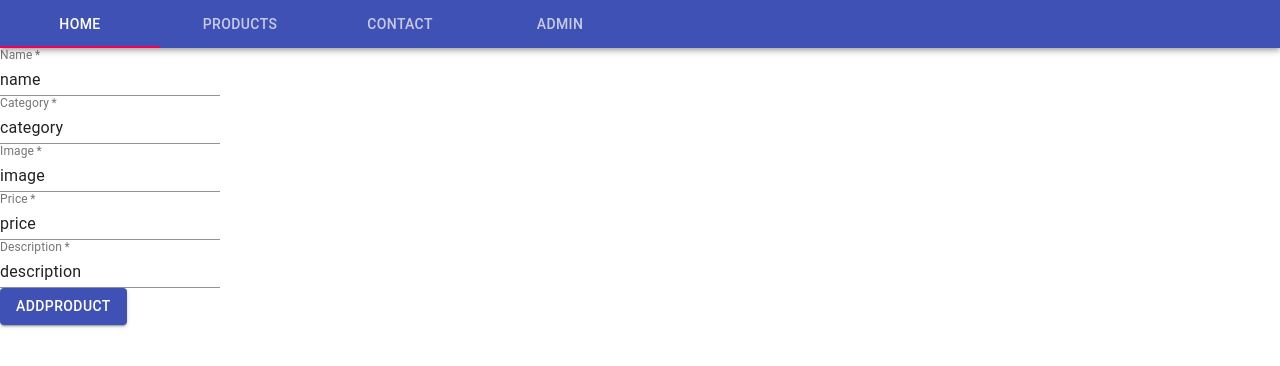
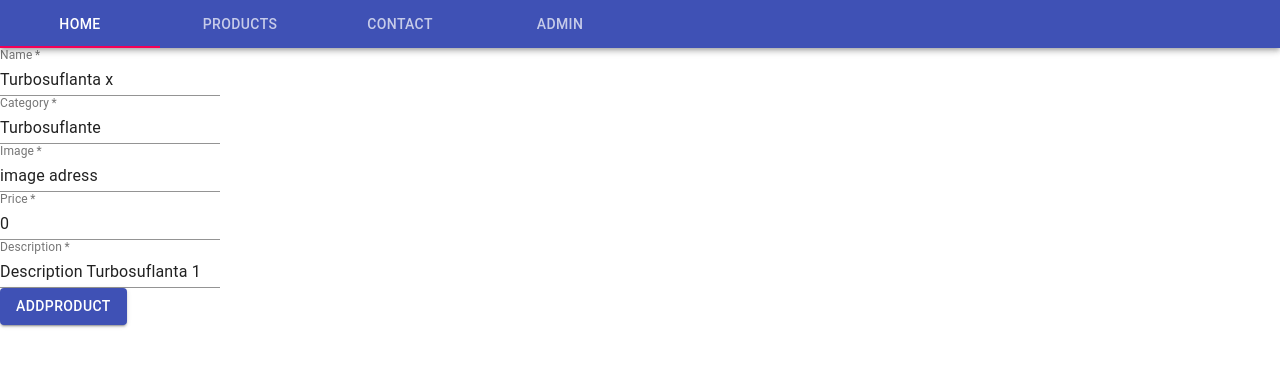
Before and after one commit to atimurlea/atelierturbosuflante, a React (Create React App) app: page /add in a window 1280 px wide. Shown: the top 366 px of the page. Built offline with nearby package versions, Linux system fonts and the light colour scheme; no server answers.

Commit message:
- updated AddProductComponent and EditProductComponent

```diff
--- a/src/components/AddProductComponent.tsx
+++ b/src/components/AddProductComponent.tsx
@@ -6,32 +6,32 @@ import {useHistory} from "react-router-dom";
 function AddProductComponent() {
 	const productsStore = useContext(ProductsStore);
 	const history = useHistory();
-	const [name, setName] = useState("");
-	const [category, setCategory] = useState("");
-	const [image, setImage] = useState("");
-	const [price, setPrice] = useState("");
-	const [description, setDescription] = useState("");
+	const [name, setName] = useState("Turbosuflanta x");
+	const [category, setCategory] = useState("Turbosuflante");
+	const [image, setImage] = useState("image adress");
+	const [price, setPrice] = useState("0");
+	const [description, setDescription] = useState("Description Turbosuflanta 1");
 
 	return(
 		<div>
 			<div>
-				<TextField required id="standard-required" label="Name" defaultValue="name"
+				<TextField required id="standard-required" label="Name" defaultValue={name}
 				           onChange={evt => setName(evt.target.value)}/>
 			</div>
 			<div>
-				<TextField required id="standard-required" label="Category" defaultValue="category"
+				<TextField required id="standard-required" label="Category" defaultValue={category}
 				           onChange={evt => setCategory(evt.target.value)}/>
 			</div>
 			<div>
-				<TextField required id="standard-required" label="Image" defaultValue="image"
+				<TextField required id="standard-required" label="Image" defaultValue={image}
 				           onChange={evt => setImage(evt.target.value)}/>
 			</div>
 			<div>
-				<TextField required id="standard-required" label="Price" defaultValue="price"
+				<TextField required id="standard-required" label="Price" defaultValue={price}
 				           onChange={evt => setPrice(evt.target.value)}/>
 			</div>
 			<div>
-				<TextField required id="standard-required" label="Description" defaultValue="description"
+				<TextField required id="standard-required" label="Description" defaultValue={description}
 				           onChange={evt => setDescription(evt.target.value)}/>
 			</div>
 			<div>
--- a/src/components/EditProductComponent.tsx
+++ b/src/components/EditProductComponent.tsx
@@ -7,37 +7,34 @@ function EditProductComponent(props: any) {
 	const productsStore = useContext(ProductsStore);
 	const history = useHistory();
 	let { id } = useParams();
-	const [name, setName] = useState("");
-	const [category, setCategory] = useState("");
-	const [image, setImage] = useState("");
-	const [price, setPrice] = useState("");
-	const [description, setDescription] = useState("");
+	const product = productsStore.getProductById(id);
+	const [name, setName] = useState(product.name);
+	const [category, setCategory] = useState(product.category);
+	const [image, setImage] = useState(product.image);
+	const [price, setPrice] = useState(product.price.toString());
+	const [description, setDescription] = useState(product.description);
 
 	if(productsStore.logedIn.get()) {
 		return (
 			<div>
 				<div>
-					<TextField required id="standard-required" label="id" defaultValue={productsStore.getProductById(id)?.id}
+					<TextField required id="standard-required" label="Name" defaultValue={product?.name}
 					           onChange={evt => setName(evt.target.value)}/>
 				</div>
 				<div>
-					<TextField required id="standard-required" label="Name" defaultValue={productsStore.getProductById(id)?.name}
-					           onChange={evt => setName(evt.target.value)}/>
-				</div>
-				<div>
-					<TextField required id="standard-required" label="Category" defaultValue={productsStore.getProductById(id)?.category}
+					<TextField required id="standard-required" label="Category" defaultValue={product?.category}
 					           onChange={evt => setCategory(evt.target.value)}/>
 				</div>
 				<div>
-					<TextField required id="standard-required" label="Image" defaultValue={productsStore.getProductById(id)?.image}
+					<TextField required id="standard-required" label="Image" defaultValue={product?.image}
 					           onChange={evt => setImage(evt.target.value)}/>
 				</div>
 				<div>
-					<TextField required id="standard-required" label="Price" defaultValue={productsStore.getProductById(id)?.price}
+					<TextField required id="standard-required" label="Price" defaultValue={product?.price}
 					           onChange={evt => setPrice(evt.target.value)}/>
 				</div>
 				<div>
-					<TextField required id="standard-required" label="Description" defaultValue={productsStore.getProductById(id)?.description}
+					<TextField required id="standard-required" label="Description" defaultValue={product?.description}
 					           onChange={evt => setDescription(evt.target.value)}/>
 				</div>
 				<div>
--- a/src/components/login/ListTableComponent.tsx
+++ b/src/components/login/ListTableComponent.tsx
@@ -22,6 +22,7 @@ function ListTableComponent() {
 						<TableCell align="right">Name</TableCell>
 						<TableCell align="right">Category</TableCell>
 						<TableCell align="right">Price</TableCell>
+						<TableCell align="right">Description</TableCell>
 						<TableCell align="right">Action</TableCell>
 					</TableRow>
 				</TableHead>
@@ -34,6 +35,7 @@ function ListTableComponent() {
 							<TableCell align="right">{row.name}</TableCell>
 							<TableCell align="right">{row.category}</TableCell>
 							<TableCell align="right">{row.price}</TableCell>
+							<TableCell align="right">{row.description}</TableCell>
 							<TableCell align="right">
 								<ActionButtonsComponent id={row.id}></ActionButtonsComponent>
 							</TableCell>
--- a/src/stores/products-store.tsx
+++ b/src/stores/products-store.tsx
@@ -33,11 +33,11 @@ class ProductsStore{
 		});
 	}
 
-	public getProductById(id: number): IProduct | undefined{
+	public getProductById(id: number): IProduct{
 		let prod = _.find(this.products, (p: IProduct)=>{
 			return p.id == id;
 		});
-		return prod;
+		return prod!;
 	}
 
 	@action
@@ -73,11 +73,11 @@ class ProductsStore{
 		});
 	}
 
-	public add(name: string, category: string, image: string, price: string, descrition: string) : void{
+	public add(name: string, category: string, image: string, price: string, description: string) : void{
 		let requestOptions = {
 			method: 'POST',
 			headers: { 'Content-Type': 'application/json' },
-			body: JSON.stringify({ name: name, category: category, image: image, price: price, descrition: descrition})
+			body: JSON.stringify({ name : name, category : category, image : image, price : price, description : description})
 		};
 		fetch(this.ADD_API_URL, requestOptions)
 		.then(response => response.json())
@@ -87,11 +87,11 @@ class ProductsStore{
 		});
 	}
 
-	public update(id: string, name: string, category: string, image: string, price: string, descrition: string) : void{
+	public update(id: string, name: string, category: string, image: string, price: string, description: string) : void{
 		let requestOptions = {
 			method: 'POST',
 			headers: { 'Content-Type': 'application/json' },
-			body: JSON.stringify({ id: id, name: name, category: category, image: image, price: price, descrition: descrition})
+			body: JSON.stringify({ id: id, name: name, category: category, image: image, price: price, description: description})
 		};
 		fetch(this.UPDATE_API_URL, requestOptions)
 		.then(response => response.json())
```
